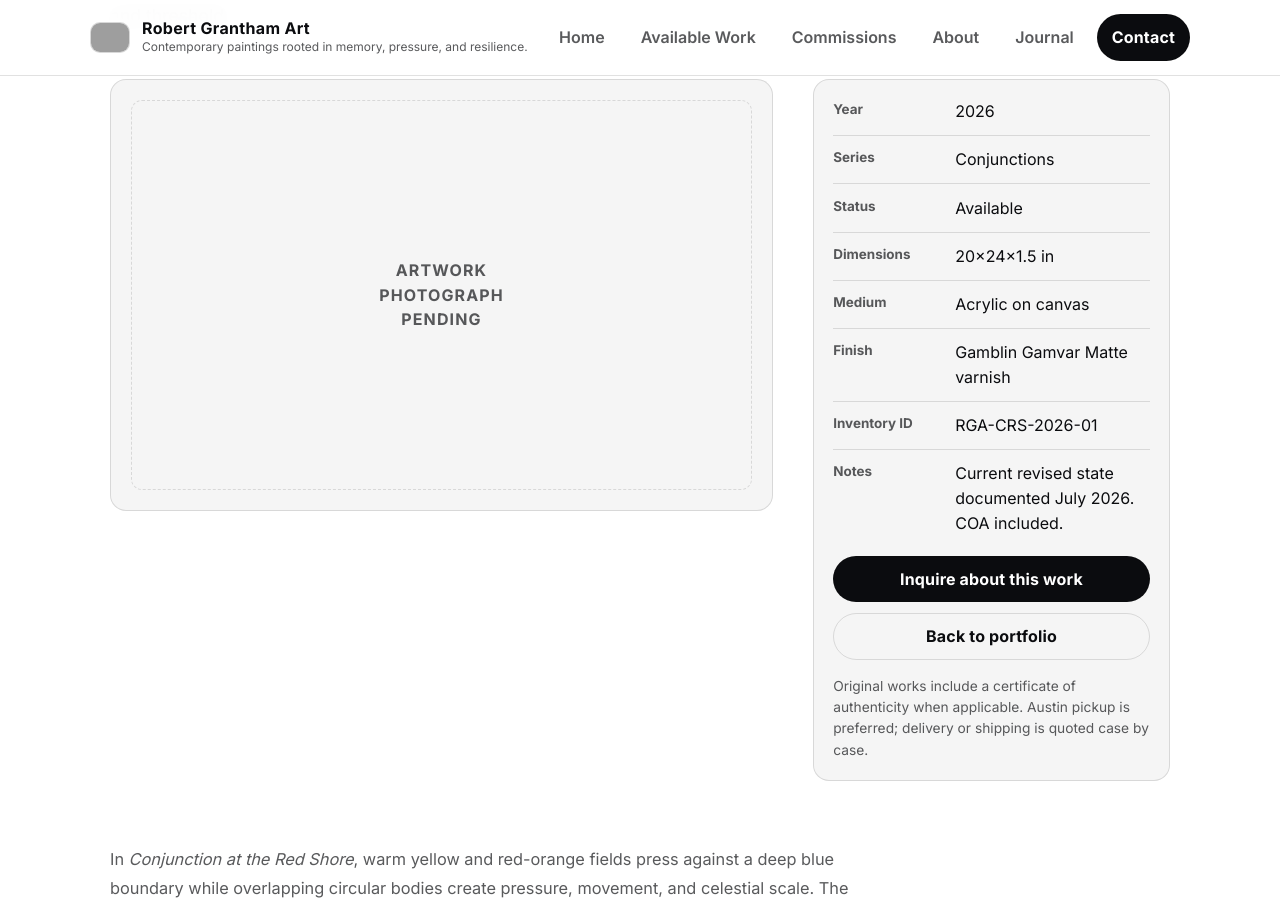
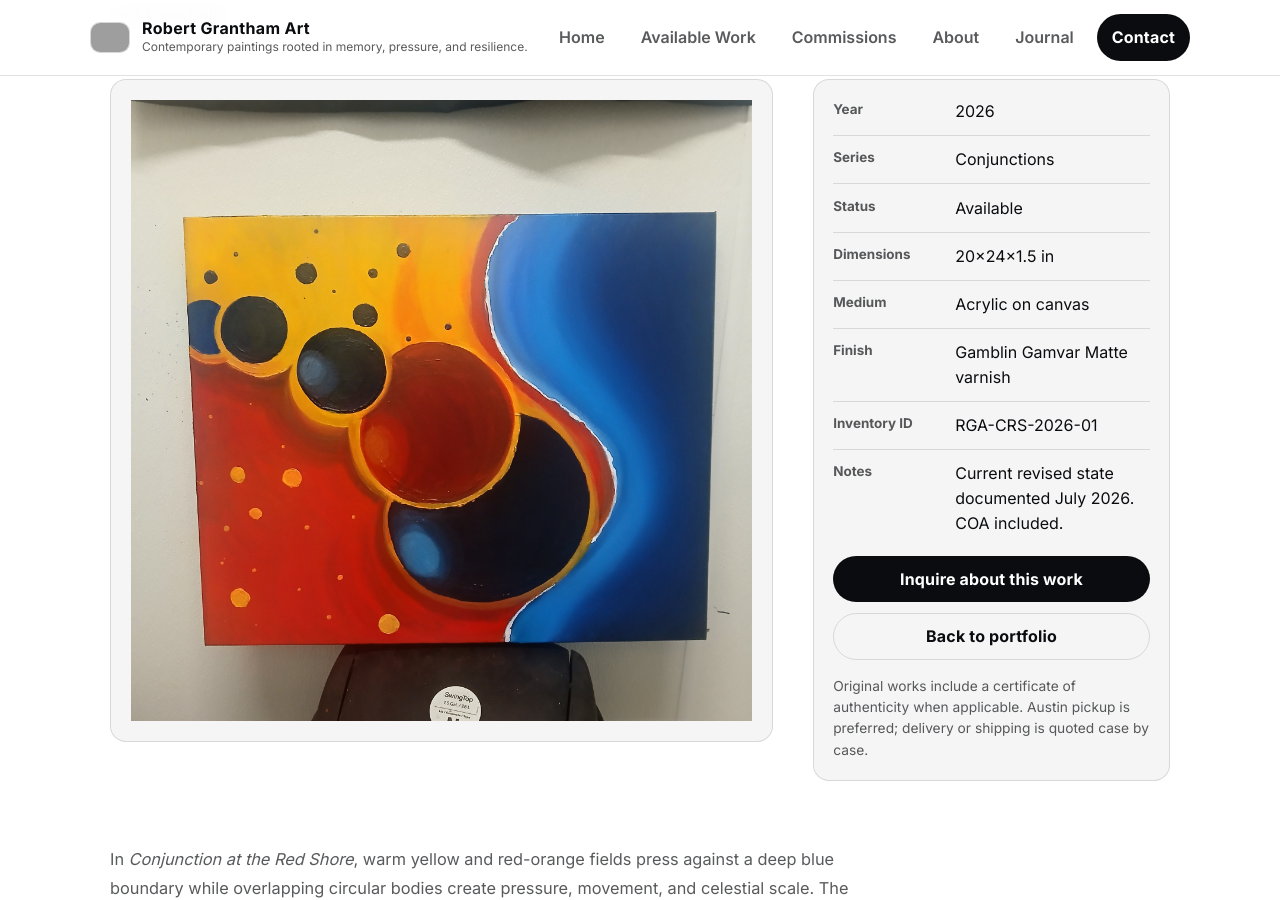
Before and after one commit to rgrantham82/rgrantham82.github.io, a Jekyll site: the page built from _works/conjunction-at-the-red-shore.md, in a window 1280 px wide and 900 px high, scrolled down 414 px. Built offline with Jekyll 4.4.1, drawn with Linux system fonts in a browser that asks for light colours; grey boxes are pictures that could not be loaded.

Commit message:
Update image path for conjunction-at-the-red-shore

```diff
--- a/_works/conjunction-at-the-red-shore.md
+++ b/_works/conjunction-at-the-red-shore.md
@@ -7,7 +7,7 @@ size: 20×24×1.5 in
 medium: Acrylic on canvas
 finish: Gamblin Gamvar Matte varnish
 inventory_id: RGA-CRS-2026-01
-# image: /assets/images/work-conjunction-at-the-red-shore.jpg  # Add after the photograph is placed in assets/images/.
+image: assets/images/robert_grantham_conjunction_red_shore_1.jpg
 alt: Conjunction at the Red Shore — abstract acrylic painting with circular bodies crossing warm red and yellow fields above a deep blue shore
 subtitle: Orb-like bodies cross a heated field above a blue boundary that reads as shore, fracture, and threshold.
 section: Conjunctions
```
